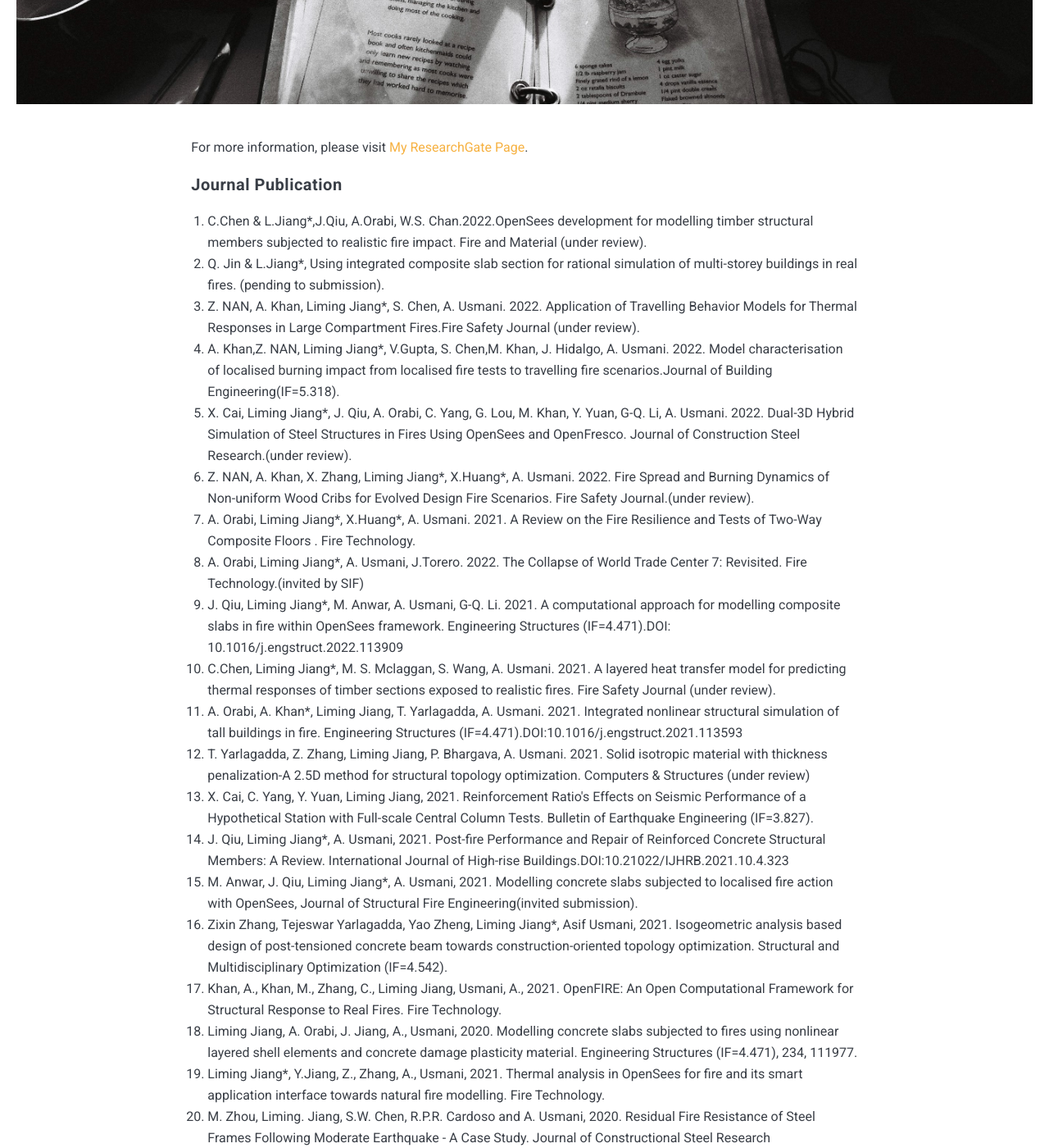
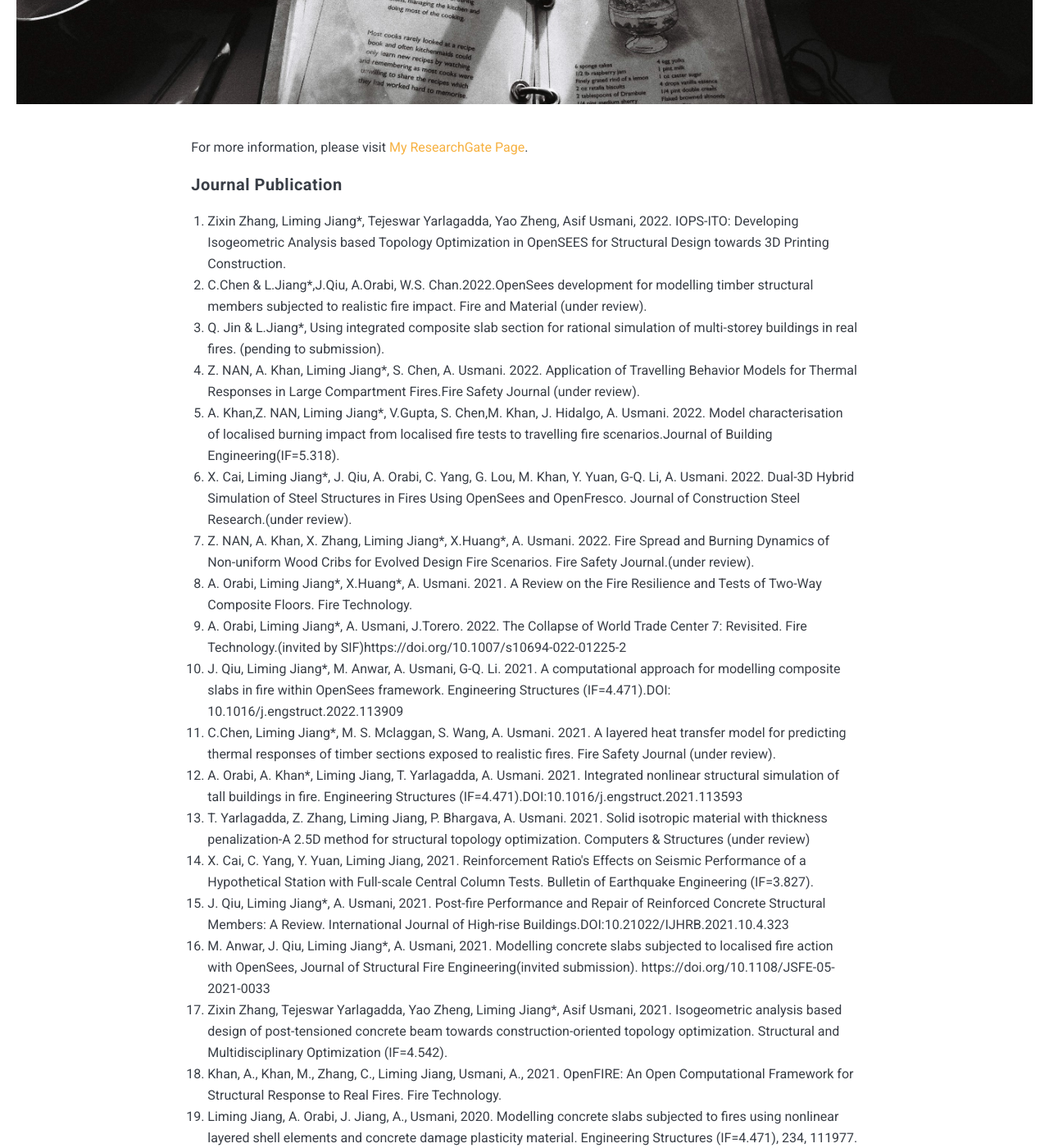
Before and after one commit to LimingXLiming/JiangLiming, a Jekyll site: the page built from _pages/Publication.md, in a window 1280 px wide and 1400 px high, scrolled down 504 px. Shown: the whole window at 82% size. Built offline with Jekyll 4.4.1, drawn with Linux system fonts in a browser that asks for light colours; nearby versions of some CDN libraries.

Commit message:
Update Publication.md

```diff
--- a/_pages/Publication.md
+++ b/_pages/Publication.md
@@ -7,21 +7,22 @@ image: pub.jpg
 For more information, please visit [My ResearchGate Page](https://www.researchgate.net/profile/Liming-Jiang-2/publications).
 #### Journal Publication
 <ol>
+   <li> Zixin Zhang, Liming Jiang*, Tejeswar Yarlagadda, Yao Zheng, Asif Usmani, 2022. IOPS-ITO:  Developing Isogeometric Analysis based Topology Optimization in OpenSEES for Structural Design towards 3D Printing Construction.</li>
   <li>C.Chen & L.Jiang*,J.Qiu, A.Orabi, W.S. Chan.2022.OpenSees development for modelling timber structural members subjected to realistic fire impact. Fire and Material (under review).</li>
   <li>Q. Jin & L.Jiang*, Using integrated composite slab section for rational simulation of multi-storey buildings in real fires. (pending to submission).</li>
   <li>Z. NAN, A. Khan, Liming Jiang*, S. Chen, A. Usmani. 2022. Application of Travelling Behavior Models for Thermal Responses in Large Compartment Fires.Fire Safety Journal (under review).</li>
   <li>A. Khan,Z. NAN, Liming Jiang*, V.Gupta, S. Chen,M. Khan, J. Hidalgo, A. Usmani. 2022. Model characterisation of localised burning impact from localised fire tests to travelling fire scenarios.Journal of Building Engineering(IF=5.318).</li>
   <li>X. Cai, Liming Jiang*, J. Qiu, A. Orabi, C. Yang, G. Lou, M. Khan, Y. Yuan, G-Q. Li, A. Usmani. 2022. Dual-3D Hybrid Simulation of Steel Structures in Fires Using OpenSees and OpenFresco. Journal of Construction Steel Research.(under review).</li>
   <li>Z. NAN, A. Khan, X. Zhang, Liming Jiang*, X.Huang*, A. Usmani.  2022. Fire Spread and Burning Dynamics of Non-uniform Wood Cribs for Evolved Design Fire Scenarios. Fire Safety Journal.(under review).</li>
-  <li>A. Orabi, Liming Jiang*, X.Huang*, A. Usmani.  2021. A Review on the Fire Resilience and Tests of Two-Way Composite Floors . Fire Technology.</li>
-  <li>A. Orabi, Liming Jiang*, A. Usmani, J.Torero.  2022. The Collapse of World Trade Center 7: Revisited. Fire Technology.(invited by SIF)</li>
+  <li>A. Orabi, Liming Jiang*, X.Huang*, A. Usmani.  2021. A Review on the Fire Resilience and Tests of Two-Way Composite Floors. Fire Technology.</li>
+  <li>A. Orabi, Liming Jiang*, A. Usmani, J.Torero.  2022. The Collapse of World Trade Center 7: Revisited. Fire Technology.(invited by SIF)https://doi.org/10.1007/s10694-022-01225-2</li>
   <li>J. Qiu, Liming Jiang*, M. Anwar, A. Usmani, G-Q. Li.  2021. A computational approach for modelling composite slabs in fire within OpenSees framework. Engineering Structures (IF=4.471).DOI: 10.1016/j.engstruct.2022.113909</li>
   <li>C.Chen, Liming Jiang*, M. S. Mclaggan, S. Wang, A. Usmani. 2021. A layered heat transfer model for predicting thermal responses of timber sections exposed to realistic fires. Fire Safety Journal (under review).</li>
   <li>A. Orabi, A. Khan*, Liming Jiang, T. Yarlagadda, A. Usmani. 2021. Integrated nonlinear structural simulation of tall buildings in fire. Engineering Structures (IF=4.471).DOI:10.1016/j.engstruct.2021.113593</li>
   <li>T. Yarlagadda, Z. Zhang, Liming Jiang, P. Bhargava, A. Usmani. 2021. Solid isotropic material with thickness penalization-A 2.5D method for structural topology optimization. Computers & Structures (under review)</li>
   <li> X. Cai, C. Yang, Y. Yuan, Liming Jiang, 2021. Reinforcement Ratio's Effects on Seismic Performance of a Hypothetical Station with Full-scale Central Column Tests. Bulletin of Earthquake Engineering (IF=3.827).</li>
   <li>J. Qiu, Liming Jiang*, A. Usmani, 2021. Post-fire Performance and Repair of Reinforced Concrete Structural Members: A Review. International Journal of High-rise Buildings.DOI:10.21022/IJHRB.2021.10.4.323 </li>
-  <li> M. Anwar, J. Qiu, Liming Jiang*, A. Usmani,  2021. Modelling concrete slabs subjected to localised fire action with OpenSees, Journal of Structural Fire Engineering(invited submission).</li>
+  <li> M. Anwar, J. Qiu, Liming Jiang*, A. Usmani,  2021. Modelling concrete slabs subjected to localised fire action with OpenSees, Journal of Structural Fire Engineering(invited submission). https://doi.org/10.1108/JSFE-05-2021-0033</li>
   <li> Zixin Zhang, Tejeswar Yarlagadda, Yao Zheng, Liming Jiang*, Asif Usmani, 2021. Isogeometric analysis based design of post-tensioned concrete beam towards construction-oriented topology optimization. Structural and Multidisciplinary Optimization (IF=4.542).</li>
   <li> Khan, A., Khan, M., Zhang, C., Liming Jiang, Usmani, A., 2021. OpenFIRE: An Open Computational Framework for Structural Response to Real Fires. Fire Technology.</li>
   <li> Liming Jiang, A. Orabi, J. Jiang, A., Usmani, 2020. Modelling concrete slabs subjected to fires using nonlinear layered shell elements and concrete damage plasticity material. Engineering Structures (IF=4.471), 234, 111977.</li>
```
